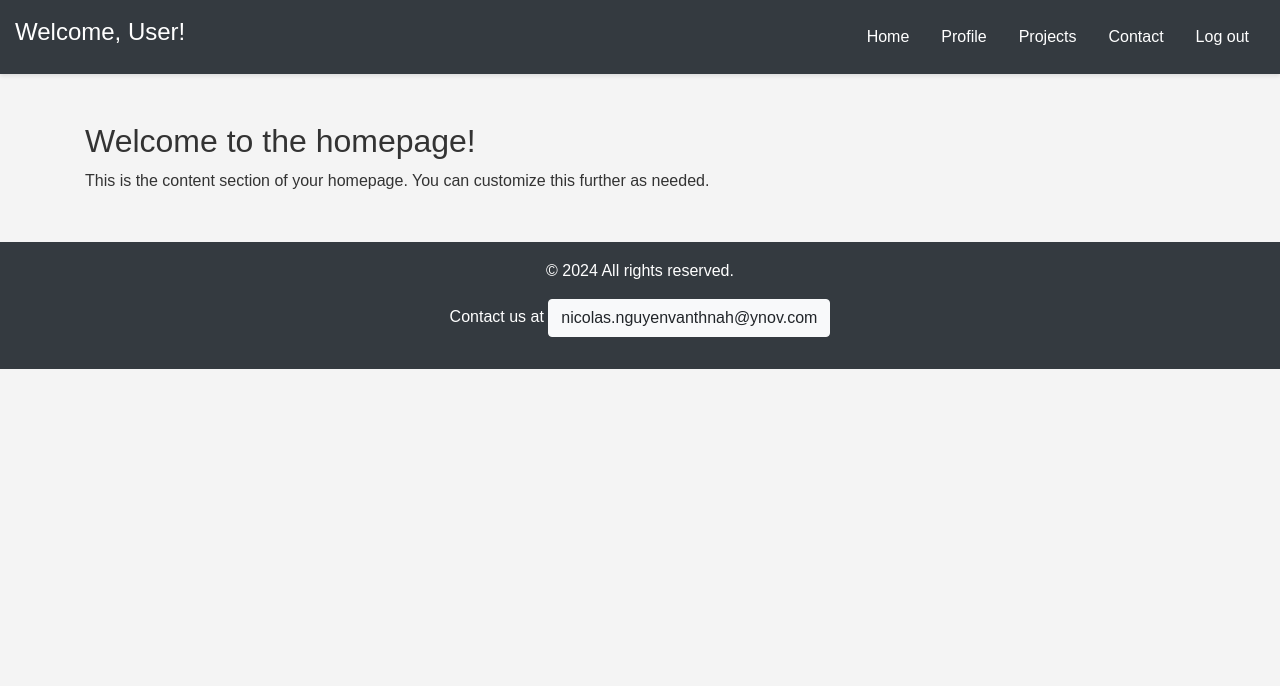
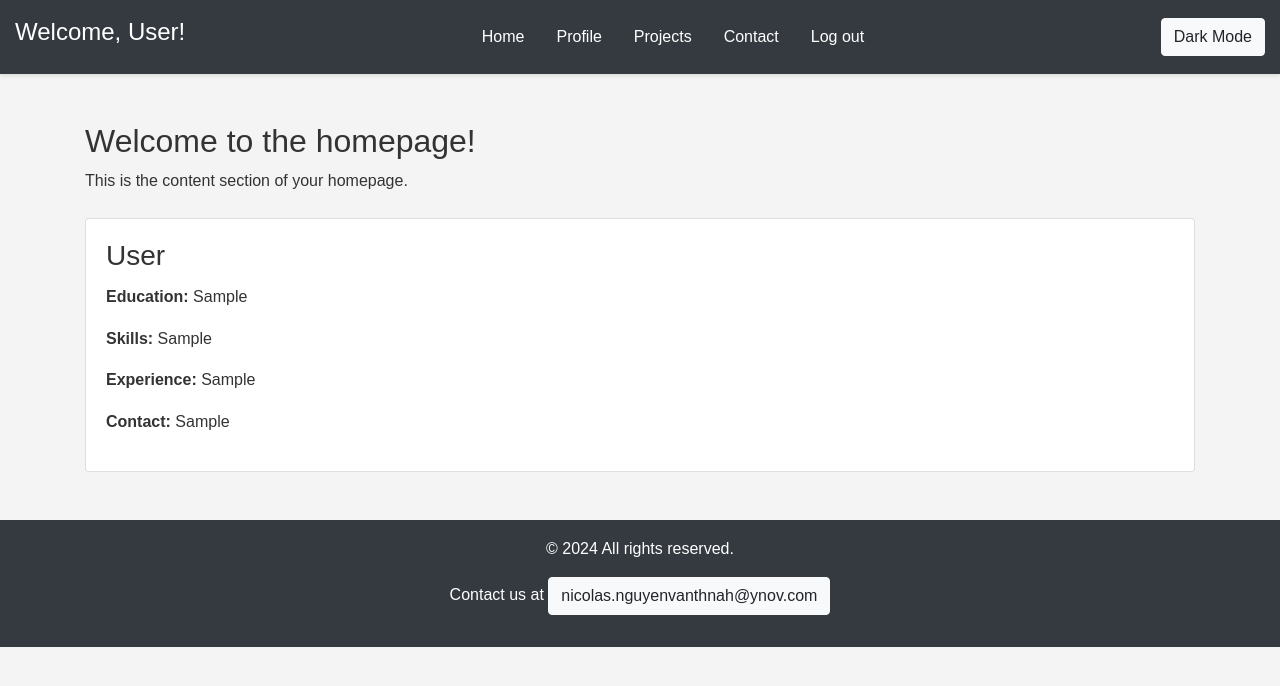
Before and after one commit to nvtnicolas/CV_PHP, a PHP site: page / in a window 1280 px wide. Shown: the top 686 px of the page. Run offline with PHP 8.4, Linux system fonts and the light colour scheme; the visitor is signed in with stand-in values (Sample User, id 1); tables that the repository leaves empty or names only in its code hold one stand-in row (values such as "Sample post").

Commit message:
add readme and finsh dark mode

```diff
--- a/app/index.php
+++ b/app/index.php
@@ -16,9 +16,9 @@ if (!isset($_SESSION['logged_in']) || $_SESSION['logged_in'] !== true) {
 $user_id = $_SESSION['user_id'] ?? null;
 $username = $_SESSION['username'] ?? '';
 
-// Check if the user has a CV and retrieve the full name
+// Check if the user has a CV and retrieve the full name and CV details
 try {
-    $stmt = $pdo->prepare('SELECT fullname FROM cvs WHERE user_id = :user_id');
+    $stmt = $pdo->prepare('SELECT * FROM cvs WHERE user_id = :user_id');
     $stmt->execute(['user_id' => $user_id]);
     $cv = $stmt->fetch(PDO::FETCH_ASSOC);
     $display_name = $cv && !empty($cv['fullname']) ? $cv['fullname'] : 'Edit your CV in profile';
@@ -58,18 +58,33 @@ try {
                     <li class="nav-item"><a class="nav-link text-white" href="logout.php">Log out</a></li>
                 </ul>
             </nav>
+            <button id="theme-toggle" class="btn btn-light">Dark Mode</button>
         </div>
     </header>
 
     <!-- Main content -->
     <main class="container my-5">
         <h2>Welcome to the homepage!</h2>
-        <p>This is the content section of your homepage. You can customize this further as needed.</p>
+        <p>This is the content section of your homepage.</p>
+
+        <?php if ($cv): ?>
+            <div class="cv-card card mt-4">
+                <div class="card-body">
+                    <h3 class="card-title"><?php echo htmlspecialchars($cv['fullname']); ?></h3>
+                    <p><strong>Education:</strong> <?php echo nl2br(htmlspecialchars($cv['education'])); ?></p>
+                    <p><strong>Skills:</strong> <?php echo nl2br(htmlspecialchars($cv['skills'])); ?></p>
+                    <p><strong>Experience:</strong> <?php echo nl2br(htmlspecialchars($cv['experience'])); ?></p>
+                    <p><strong>Contact:</strong> <?php echo nl2br(htmlspecialchars($cv['contact'])); ?></p>
+                </div>
+            </div>
+        <?php else: ?>
+            <p>No CV found. Please <a href="router.php?page=profile">edit your profile</a> to add your CV.</p>
+        <?php endif; ?>
     </main>
 
     <!-- Footer section -->
     <footer class="container-fluid bg-dark text-white text-center py-3">
-        <p>&copy; 2024 All rights reserved.</p>
+        <p>© 2024 All rights reserved.</p>
         <p>Contact us at <a class="btn btn-light" href="contact.php">nicolas.nguyenvanthnah@ynov.com</a></p>
     </footer>
 
@@ -78,6 +93,24 @@ try {
 <!-- Bootstrap JS and dependencies (optional for Bootstrap functionality) -->
 <script src="https://code.jquery.com/jquery-3.5.1.slim.min.js"></script>
 <script src="https://cdn.jsdelivr.net/npm/bootstrap@4.5.2/dist/js/bootstrap.bundle.min.js"></script>
+<script>
+    // Script pour basculer entre les thèmes
+    document.getElementById('theme-toggle').addEventListener('click', function() {
+        document.body.classList.toggle('dark-mode');
+        const buttons = document.querySelectorAll('button, .nav-link');
+        buttons.forEach(button => button.classList.toggle('dark-mode'));
 
+        // Change button text based on the current theme
+        if (document.body.classList.contains('dark-mode')) {
+            this.textContent = 'Light Mode';
+            this.classList.remove('btn-light');
+            this.classList.add('btn-dark');
+        } else {
+            this.textContent = 'Dark Mode';
+            this.classList.remove('btn-dark');
+            this.classList.add('btn-light');
+        }
+    });
+</script>
 </body>
 </html>
--- a/app/project.php
+++ b/app/project.php
@@ -23,8 +23,9 @@ $username = $_SESSION['username'] ?? null;
     <meta charset="UTF-8">
     <title>Projects - View CVs</title>
     <!-- Bootstrap CSS -->
+
+    <link rel="stylesheet" href="https://cdn.jsdelivr.net/npm/swiper@9/swiper-bundle.min.css" />
     <link href="https://cdn.jsdelivr.net/npm/bootstrap@5.3.0-alpha1/dist/css/bootstrap.min.css" rel="stylesheet">
-    <link rel="stylesheet" href="https://cdn.jsdelivr.net/npm/swiper@9/swiper-bundle.min.css" />
     <link rel="stylesheet" href="test.css">
 </head>
 <body>
--- a/app/test.css
+++ b/app/test.css
@@ -46,104 +46,39 @@ button.dark-mode:hover, .nav-btn.dark-mode:hover {
     background-color: #777;
 }
 
-/* Table styles */
-table {
-    width: 100%;
-    border-collapse: collapse;
-    margin-bottom: 20px;
+/* Form styles */
+.form-group {
+    margin-bottom: 15px;
 }
 
-th, td {
-    padding: 10px;
-    border: 1px solid #ddd;
-    text-align: left;
+label {
+    font-weight: bold;
 }
 
-th {
-    background-color: #f4f4f4;
-    color: #333;
+input[type="text"], input[type="email"], textarea {
+    width: 100%;
+    padding: 10px;
+    margin-bottom: 10px;
+    border: 1px solid #ccc;
+    border-radius: 5px;
 }
 
-body.dark-mode th {
-    background-color: #444;
+/* Footer styles */
+footer {
+    background-color: #333;
+    color: white;
+    padding: 10px 0;
+    text-align: center;
+}
+
+footer.dark-mode {
+    background-color: #222;
+}
+
+footer a {
     color: #f4f4f4;
 }
 
-body.dark-mode td {
-    color: #f4f4f4;
+footer a:hover {
+    color: #ddd;
 }
-
-/* Custom button hover effect */
-a.btn:hover {
-    opacity: 0.8;
-}
-
-/* Styles de la carte */
-.cv-card {
-    border: 1px solid #ddd;
-    border-radius: 10px;
-    padding: 20px;
-    background-color: #f9f9f9;
-    box-shadow: 0 2px 8px rgba(0, 0, 0, 0.1);
-    max-width: 300px;
-    text-align: center;
-    display: none; /* Les cartes sont cachées par défaut */
-    transition: all 0.3s ease;
-}
-
-.cv-card.active {
-    display: block; /* Afficher la carte au clic */
-}
-
-.cv-card:hover {
-    box-shadow: 0 4px 12px rgba(0, 0, 0, 0.2);
-}
-
-/* Le contenu caché des détails */
-.cv-details {
-    display: none; /* Les détails sont également cachés par défaut */
-}
-
-.cv-card.active .cv-details {
-    display: block; /* Afficher les détails lorsque la carte est activée */
-}
-
-/* Styles du carrousel */
-.swiper-container {
-    width: 100%;
-    padding: 20px 0;
-}
-
-.swiper-slide {
-    display: flex;
-    justify-content: center;
-    align-items: center;
-}
-
-/* Style du nom affiché par défaut */
-.cv-name {
-    cursor: pointer;
-    font-size: 1.2em;
-    font-weight: bold;
-    padding: 10px;
-    background-color: #eee;
-    border-radius: 5px;
-    margin-bottom: 20px;
-    text-align: center;
-}
-
-body.dark-mode .cv-name {
-    background-color: #555;
-    color: #f4f4f4;
-}
-
-/* Dark mode styles for CV cards */
-body.dark-mode .cv-card {
-    background-color: #444;
-    color: #f4f4f4;
-    border-color: #555;
-}
-
-body.dark-mode .cv-card:hover {
-    box-shadow: 0 4px 12px rgba(255, 255, 255, 0.2);
-}
```
Also changed, not shown: app/Contact.php (+27 -5 lines), app/login.php (+26 -1 lines), README.md.
